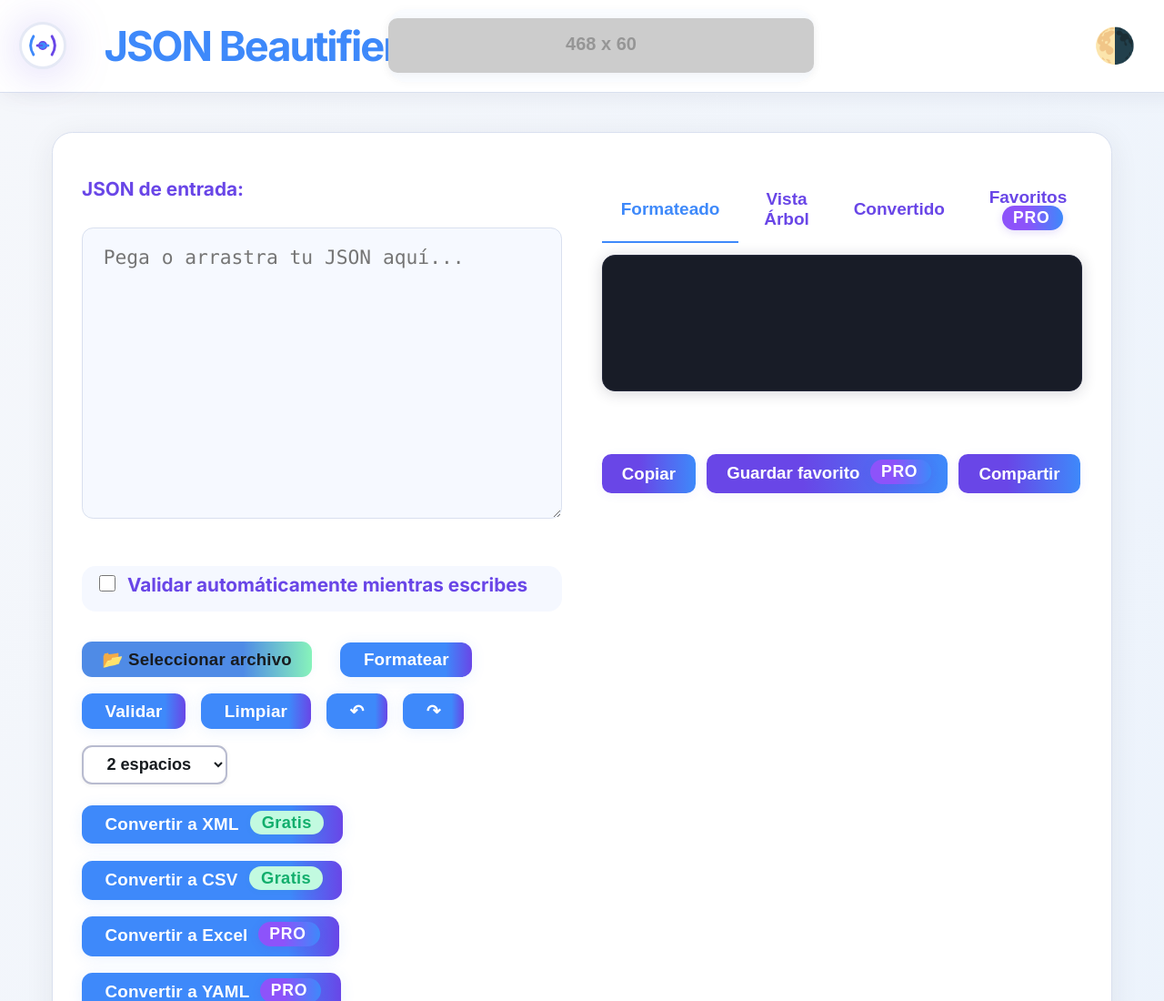
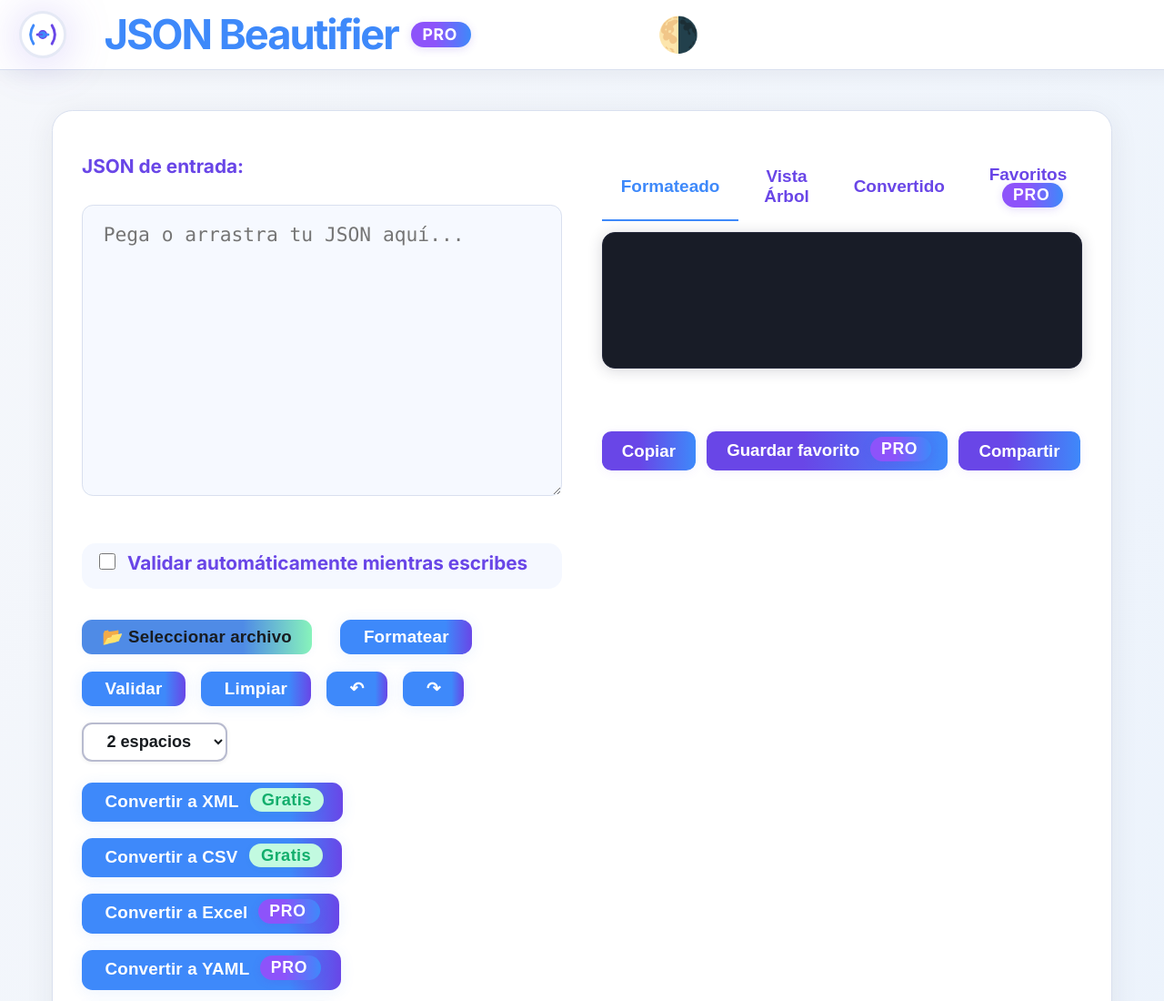
Before and after one commit to Chellene/Json-Beautifier-pro, a plain HTML site: page index.html in a window 1280 px wide. Shown: the top 1100 px of the page at 91% size. Drawn offline with Linux system fonts and the light colour scheme; placeholder pictures from the web are drawn by us.

Commit message:
Update index.html

```diff
--- a/index.html
+++ b/index.html
@@ -18,9 +18,6 @@
       <h1 style="margin:0;">JSON Beautifier <span class="pro-badge">PRO</span></h1>
     </div>
     <!-- BANNER DE ANUNCIOS CENTRADO -->
-<div class="ad-banner-header">
-  <img src="https://dummyimage.com/468x60/eeeeee/333&text=Banner+Anuncio+Ejemplo" alt="Banner anuncio" style="vertical-align:middle;border-radius:.5em;box-shadow:0 2px 10px #aaa2;">
-</div>
 <div style="display:flex;align-items:center;justify-content:flex-end;">
       <button id="toggle-theme" title="Cambiar modo claro/oscuro" style="margin-right:1em;">🌗</button>
     </div>
```
